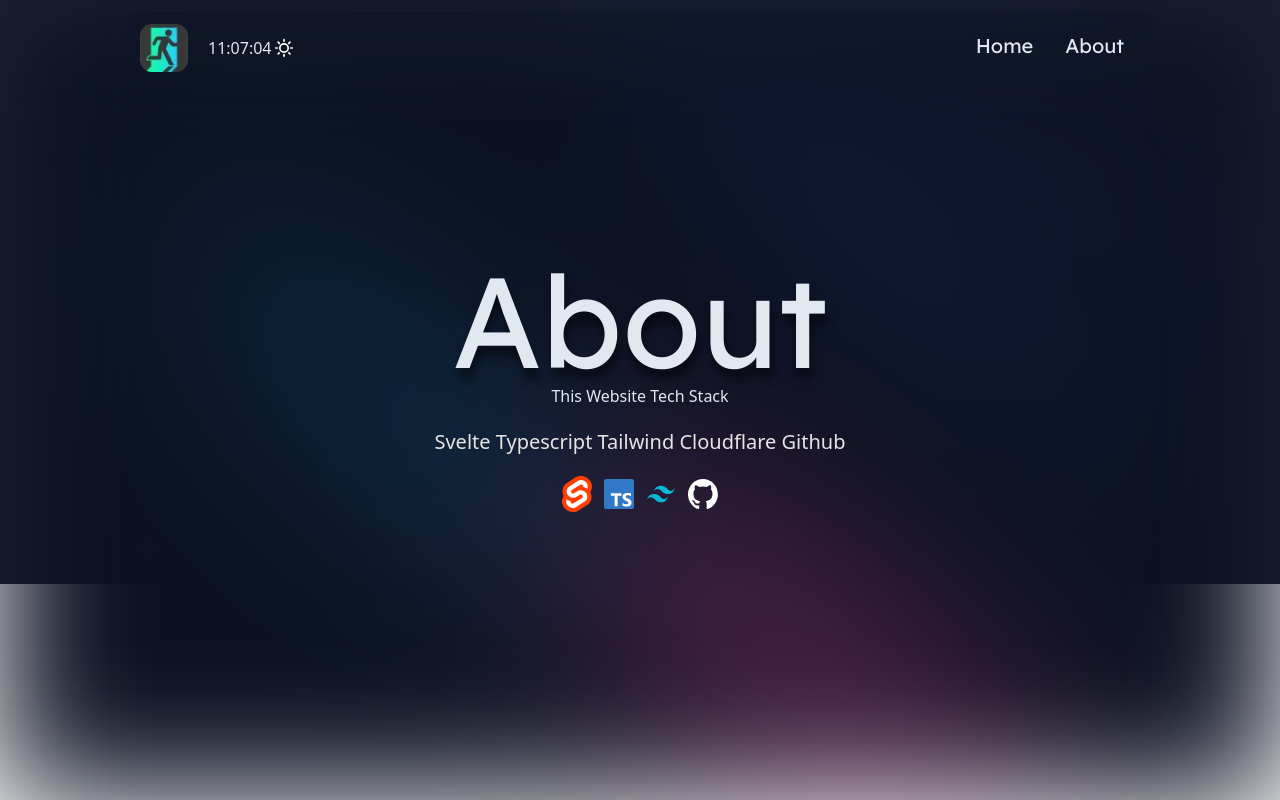
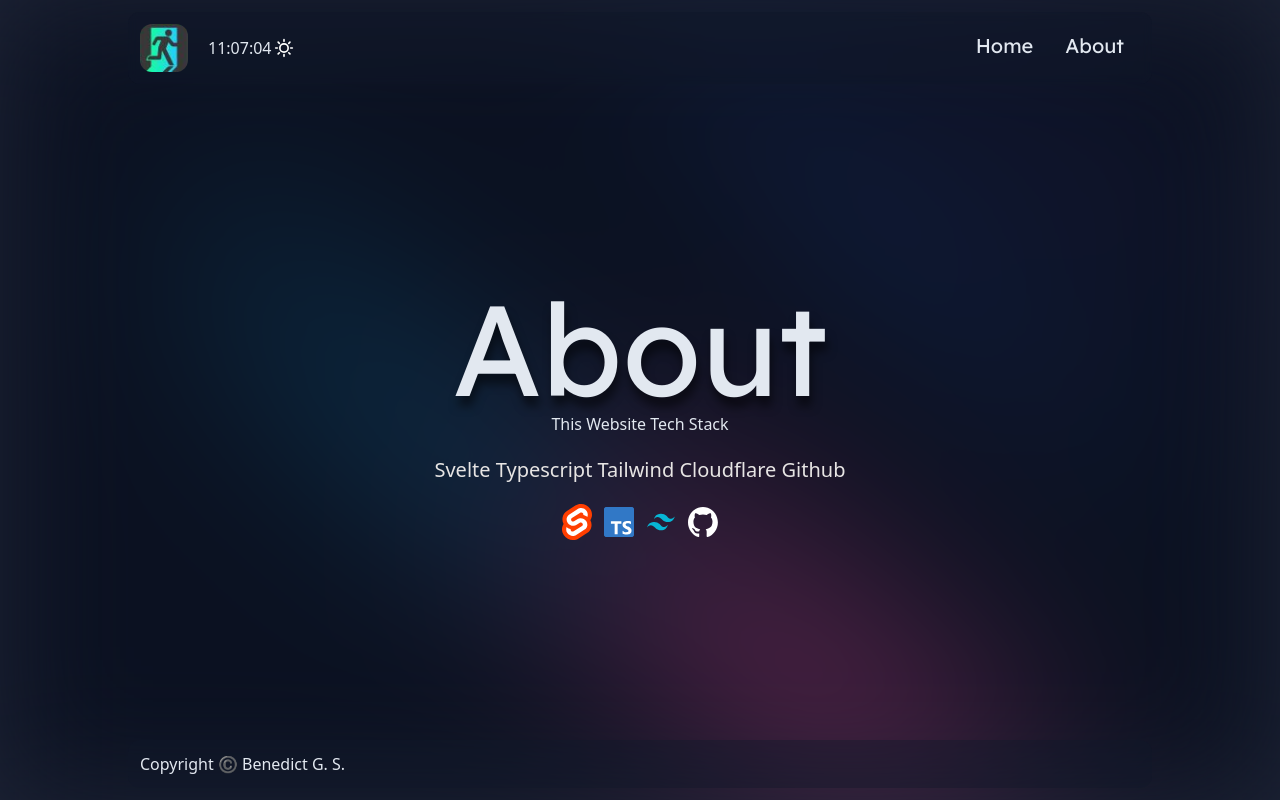
Before and after one commit to benedictgs/svelte-web, a SvelteKit app: page /about in a window 1280 px wide. Built offline with nearby package versions, Linux system fonts and the light colour scheme.

Commit message:
Footer arrangement

```diff
--- a/src/routes/+layout.svelte
+++ b/src/routes/+layout.svelte
@@ -20,7 +20,7 @@
 
 
 
-<body class="antialiased bg-[hsl(225,29%,16%)]  text-slate-200">
+<body class="antialiased bg-[hsl(225,29%,16%)]  text-slate-200 flex flex-col justify-between min-h-screen">
 
     <Header />
     <slot />
--- a/src/routes/Footer.svelte
+++ b/src/routes/Footer.svelte
@@ -1,5 +1,5 @@
 
-<footer class="flex justify-center items-center">
+<footer class="flex justify-center items-center z-50">
     <div class="flex justify-between items-center w-full lg:max-w-screen-lg bg-slate-900/40 p-2 m-3 md:p-3 rounded-xl">
         <p>Copyright ©️ Benedict G. S.</p>
 
--- a/src/routes/about/+page.svelte
+++ b/src/routes/about/+page.svelte
@@ -17,11 +17,11 @@
 
 </script>
 
-<div class="absolute inset-0 z-0 bg-cover bg-center bg-no-repeat bg-[#0B1120] bg-[url('$lib/media/hero-dark.jpg')] blur-3xl"></div>
+<div class="absolute inset-0 -z-0 bg-cover bg-center bg-no-repeat bg-[#0B1120] bg-[url('$lib/media/hero-dark.jpg')] blur-3xl"></div>
 
-<div class="relative flex flex-col justify-center items-center">
-    <div class="z-10 flex flex-col items-center text-center lg:mt-20">
-        <h1 class="text-7xl mx-10 mt-20 sm:text-9xl  font-lexend drop-shadow-[2px_10px_5px_hsla(200,100%,0%,50%)]">About</h1>
+<div class="flex flex-col justify-center items-center">
+    <div class="z-10 flex flex-col items-center text-center">
+        <h1 class="text-7xl mx-10  sm:text-9xl  font-lexend drop-shadow-[2px_10px_5px_hsla(200,100%,0%,50%)]">About</h1>
         <h2>This Website Tech Stack</h2>
         <p class="mx-10 sm:mx-20 my-5 max-w-[75ch] font-light text-stone-200 md:text-xl">
             Svelte Typescript Tailwind Cloudflare Github </p>
```
